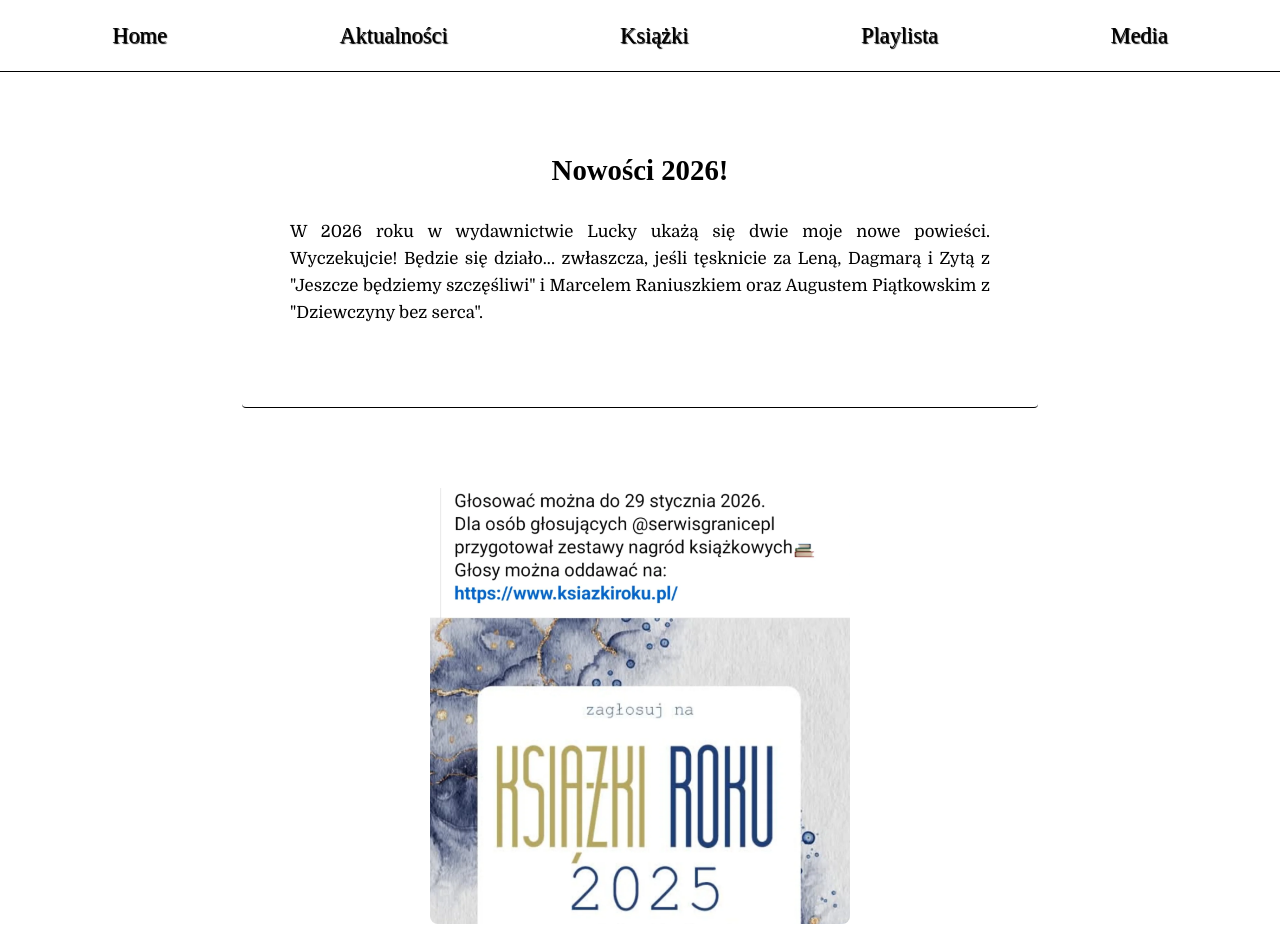
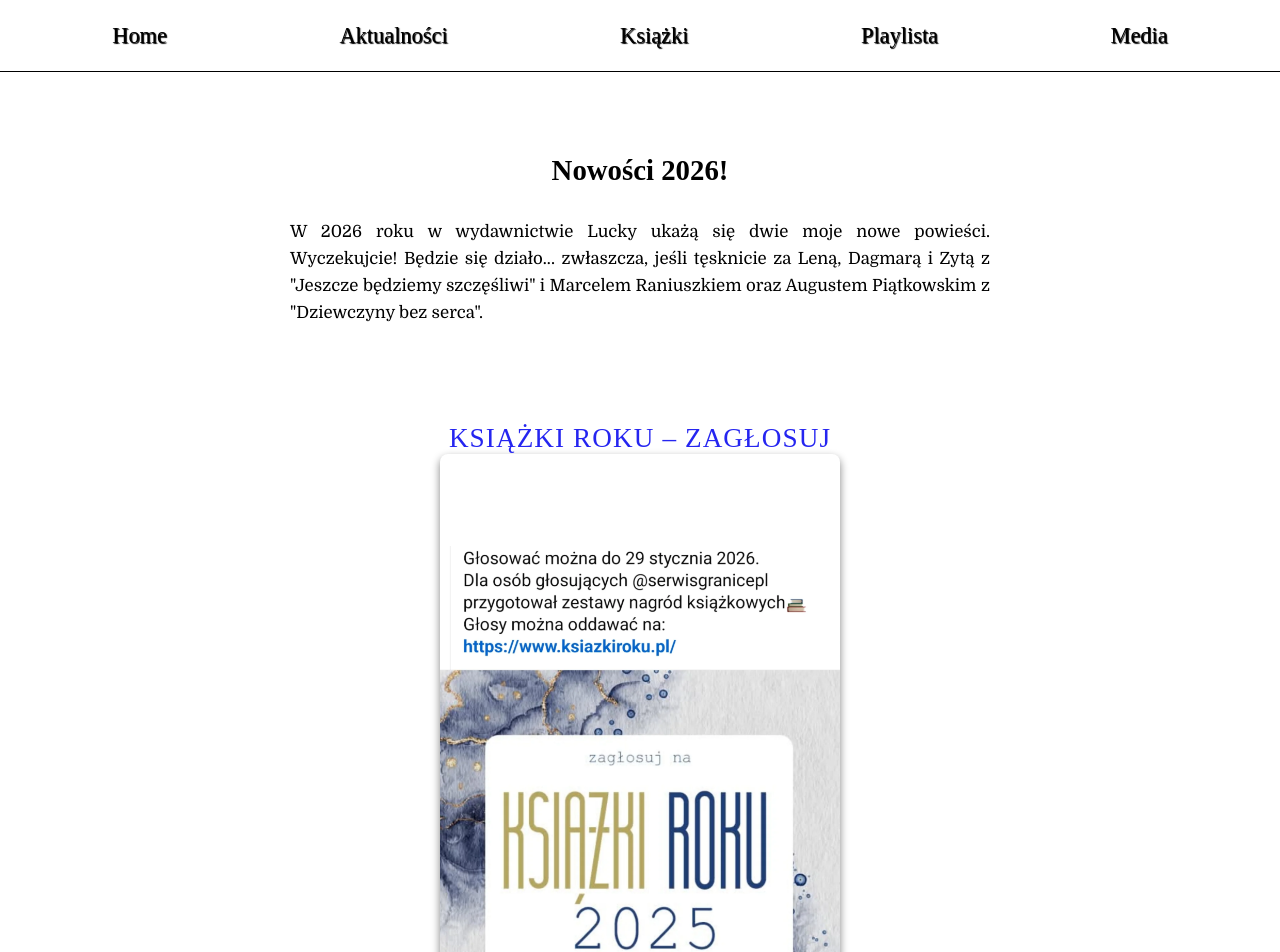
Before and after one commit to MJanuszek/author-site, a React (Vite) app: page /news in a window 1280 px wide. Shown: the top 952 px of the page. Built offline with nearby package versions, Linux system fonts and the light colour scheme; a web font is replaced by a local one.

Commit message:
css changes

```diff
--- a/src/News.jsx
+++ b/src/News.jsx
@@ -16,22 +16,26 @@ const News = function () {
           oraz Augustem Piątkowskim z "Dziewczyny bez serca".{" "}
         </p>
       </div>
+
       {/* ----- */}
-      <div className="link-vote">
+      <div className="vote">
+        <div className="img-vote">
           <a
             href="https://www.ksiazkiroku.pl/"
             target="_blank"
             rel="noopener noreferrer"
-          className="award-link"
-          aria-label="Książki Roku – przejdź do strony"
+            className="vote-link"
           >
-          <img
-            src="src/assets/ksiazkiroku.png"
-            alt="Książki Roku – nagroda literacka"
-            className="award-image"
-          />
+            Książki Roku – zagłosuj
           </a>
+          <div
+            className="vote-image"
+            role="img"
+            aria-label="Książki Roku – nagroda literacka"
+          ></div>
         </div>
+      </div>
+
       {/* ----- */}
       <Crossover />
       {/* ------ */}
--- a/src/style/news.scss
+++ b/src/style/news.scss
@@ -18,7 +18,7 @@
   display: flex;
   flex-direction: column;
   align-items: center;
-  border-bottom: 1px solid black;
+  // border-bottom: 1px solid black;
   padding: 1.5rem 1rem;
   margin-top: 1rem;
   border-radius: 4px;
@@ -54,8 +54,6 @@
   flex-direction: column;
   align-items: center;
   justify-content: center;
-  border-bottom: 1px solid black;
-  border-radius: 4px;
   padding: 2rem 1rem;
   margin-top: 2vh;
   text-align: center;
@@ -102,7 +100,7 @@
   border-radius: 14px;
 
   box-shadow: 0 12px 30px rgba(0, 0, 0, 0.08);
-  border-bottom: 1px solid black;
+  // border-bottom: 1px solid black;
 }
 
 .crossovers-title {
@@ -149,37 +147,70 @@
   font-weight: 600;
 }
 
-.award-link {
-  display: inline-block;
-  line-height: 0;
-}
-.link-vote {
-  border-bottom: 1px solid black;
-  height: 80vh;
+// ----------------------
+.img-vote {
+  display: flex;
+  flex-direction: column;
+  align-items: center;
+  margin-bottom: 1.5rem; // space from description on mobile
 }
 
-.award-image {
-  max-width: 420px;
-  width: 100%;
+.vote-image {
+  width: 400px;
+  aspect-ratio: 2 / 3;
   height: auto;
-  padding-top: 10vh;
+  background-image: url("../assets/ksiazkiroku.png");
+  background-position: center;
+  background-size: contain;
+  background-repeat: no-repeat;
   border-radius: 8px;
-  cursor: pointer;
-
+  overflow: hidden;
+  box-shadow: 0 4px 8px rgba(0, 0, 0, 0.495);
   transition:
     transform 0.25s ease,
-    box-shadow 0.25s ease,
-    filter 0.25s ease;
+    box-shadow 0.25s ease;
+
+  &:hover {
+    transform: translateY(-3px);
+    box-shadow: 0 8px 16px rgba(0, 0, 0, 0.55);
+  }
 }
 
-.award-image:hover {
-  transform: translateY(-4px);
-  box-shadow: 0 10px 26px rgba(0, 0, 0, 0.25);
-  filter: brightness(1.05);
+/* === LINK UNDER IMAGE === */
+.vote {
+  height: 80vh;
+  width: 100vw;
+  margin-bottom: 5vh;
 }
+.vote-link {
+  margin-top: 2vh;
+  font-size: 1.7rem;
+  letter-spacing: 0.04em;
+  text-transform: uppercase;
+  text-decoration: none;
+  position: relative;
+  opacity: 0.85;
+  transition: opacity 0.2s ease;
 
-.award-image:active {
-  transform: translateY(-1px);
+  &::after {
+    content: "";
+    position: absolute;
+    left: 0;
+    bottom: -2px;
+    width: 100%;
+    height: 1px;
+    transform: scaleX(0);
+    transform-origin: left;
+    transition: transform 0.25s ease;
+  }
+
+  &:hover {
+    opacity: 1;
+
+    &::after {
+      transform: scaleX(1);
+    }
+  }
 }
 
 // ----------------
```
Lines whose indentation alone changed are shown as unchanged.
